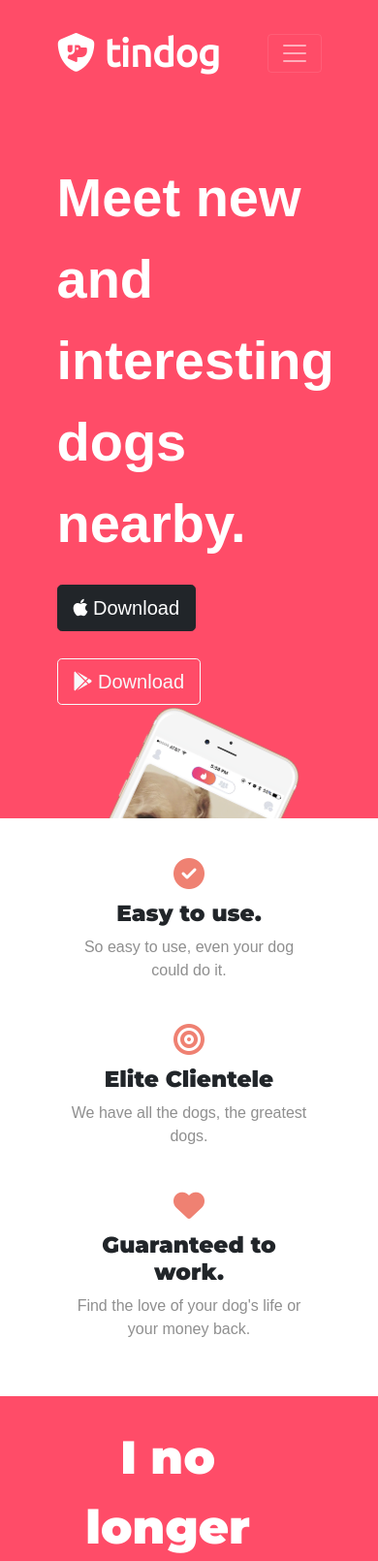
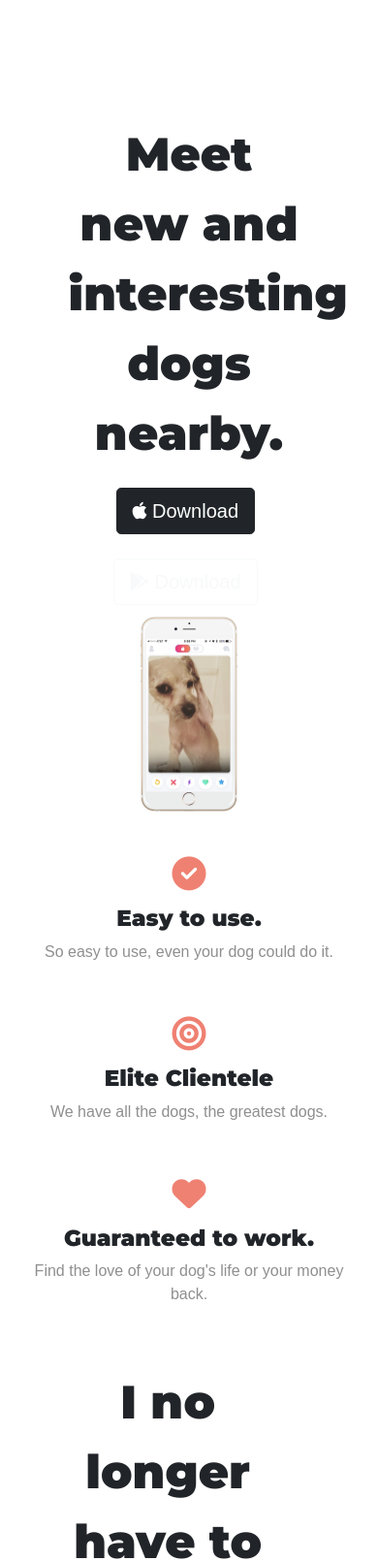
Before and after one commit to jahsan77/TinDog, a plain HTML site: page index.html in a window 390 px wide. Shown: the top 1610 px of the page at 97% size. Drawn offline with nearby package versions, Linux system fonts and the light colour scheme.

Commit message:
File created from scratch
File was created from scratch because it had responsiveness flaws and the code was messy beyond easy fix.

```diff
--- a/css/styles.css
+++ b/css/styles.css
@@ -1,31 +1,15 @@
-/* Google Fonts: Montserrat and Ubuntu */
+/*************** 0. eneral Section ***************/
+
+/* Google Fonts Import */
 @import url('https://fonts.googleapis.com/css2?family=Montserrat:wght@900&Montserrat:wght@400&family=Ubuntu&display=swap');
 
+html {
+    margin: 0;
+}
 
-/*
-
-Colors
-
-Fontawesome Icons: #EF8172
-Features Paragraph: #8F8F8F
-
-
-*/
-
-
-
-
-/* ---------------------- HTML Selectors ---------------------- */
 body {
     font-family: 'Montserrat-Thin', sans-serif;
     font-weight: 400;
-}
-
-h1 {
-    font-weight: 900;
-    font-size: 3.5rem;
-    line-height: 1.5;
-    color: white;
 }
 
 h2 {
@@ -34,31 +18,35 @@ h2 {
     line-height: 1.5;
 }
 
-h3 {
-    font-family: 'Montserrat', sans-serif;
-    font-weight: 400;
+.red-background {
+    background-color: #FF4C68;
+    color: white;
 }
 
-
-
-/* ---------------------- Class Selectors ---------------------- */
-.container-fluid {
-    padding: 3% 15%;
+.default-padding {
+    padding: 7% 15%;
 }
 
+/*************** 1. Title Section ***************/
+h1 {
+    font-family: "Montserrat";
+    font-size: 3rem;
+    line-height: 1.5;
+}
 
-/* Title Image */
+#title {
+    padding: 3% 15% 7%;
+}
 
 .title-image {
+    width: 20%;
     transform: rotate(25deg);
-    width: 60%;
-    margin-left: 12%;
+    margin-left: 2%;
+    position: absolute;
 }
 
-
-/* Navbar Styling */
 .navbar {
-    padding-bottom: 4.5rem;
+    margin-bottom: 10%;
 }
 
 .navbar-brand {
@@ -68,36 +56,48 @@ h3 {
 }
 
 .nav-item {
+    font-size: 1.2rem;
     padding: 0 18px;
 }
 
-.nav-link {
-    font-size: 1.2rem;
-}
-
-/* Download Buttons */
-.download-button {
+#title button {
     margin: 5% 3% 5% 0;
 }
 
-/* Features */
-#features {
-    padding: 7% 15%;
+@media (max-width: 1100px) {
+    .title-image {
+        transform: rotate(0);
+        margin-left: 0;
+        width: 40%;
+        position: static;
+    }
+
+    #title {
+        text-align: center;
+    }
 }
 
+
+/************* 2. Features Section *************/
+#features {
+    background-color: white;
+    position: relative;
+    z-index: 1;
+}
 .features-box {
     text-align: center;
     padding: 5%;
 }
 
-/* .icon {
-    color: #EF8172;
-} */
+.features-box h3 {
+    font-family: 'Montserrat', sans-serif;
+    font-weight: 400;
+}
 
 .features-box i {
-    font-size: 2rem;
     color: #EF8172;
-    padding-bottom: 12px;
+    font-size: 35px;
+    padding-bottom: 15px;
 }
 
 .features-box i:hover {
@@ -110,47 +110,25 @@ h3 {
 
 
 
-/* .test {
-    background-color: #EF8172;
-} */
-
-/* ---------------------- ID Selectors ---------------------- */
-#title {
-    background-color: #FF4C68;
-    max-height: 100vh;
-    position: relative;
-    z-index: -1;
+/*********** 3. Testimonials Section ***********/
+#testimonials {
+    text-align: center;
 }
 
-#features {
-    /* position: relative;
-    z-index: 1; */
-    background-color: white;
-}
-
-/* Testimonials */
-
-#testimonials {
-    text-align: center;
-    background-color: #FF4C68;
-    color: white;
-}
-
-.carousel-item {
-    padding: 7% 15%;
-
-}
-
-.testimonial-image {
+#testimonials img {
     border-radius: 50%;
     width: 20%;
     margin: 20px;
 }
 
-/* Press Section */
+.carousel-item {
+    padding: 7% 15%;
+}
 
+
+
+/*************** 4. Press Section **************/
 #press {
-    background-color: #FF4C68;
     padding-bottom: 3%;
     text-align: center;
 }
@@ -160,20 +138,29 @@ h3 {
     margin: 20px 20px 50px;
 }
 
-/* Pricing Cards */
-#pricing {
-    padding: 7% 15%;
-}
 
-#pricing h2,
-#pricing p {
+
+/************** 5. Pricing Section *************/
+#pricing h2, #pricing p {
     text-align: center;
 }
 
-.card button {
-    width: 100%;
+
+
+/*************** 6. CTA Section ***************/
+#cta {
+    padding-top: 7%;
+    text-align: center;
 }
 
-@media screen {
+#cta button {
+    margin: 2% 1% 2% 0;
+}
 
+
+/************** 7. Footer Section **************/
+footer {
+    margin-bottom: 0;
+    padding-bottom: 2%;
+    text-align: center;
 }
```
